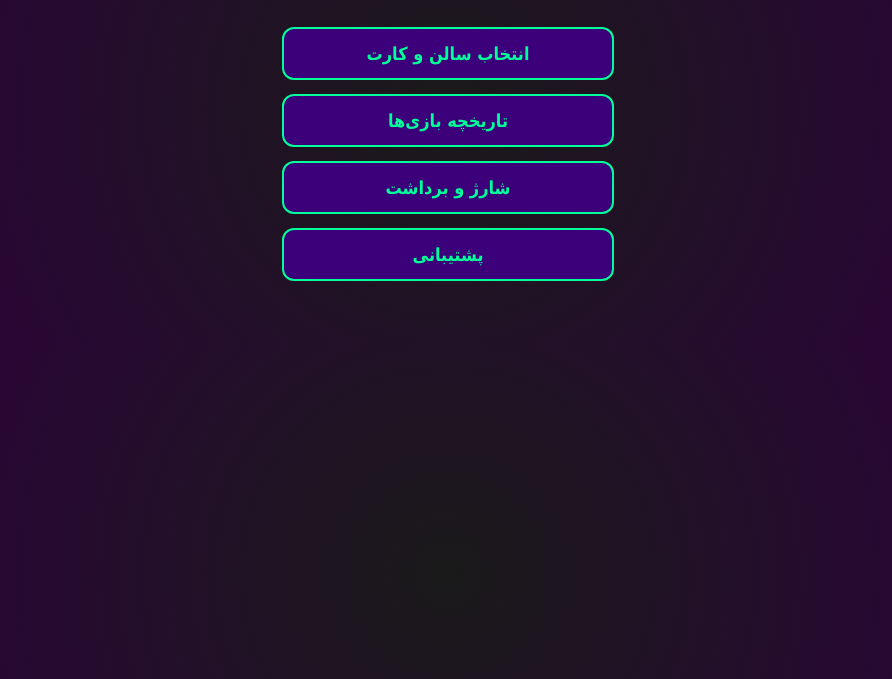
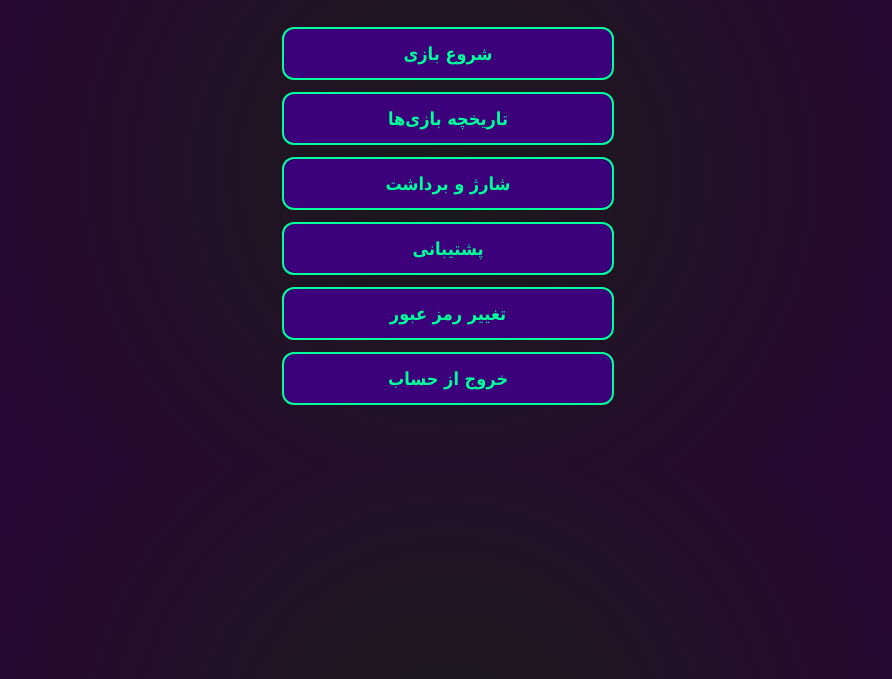
Before and after one commit to bingobaz/bingobaz, a plain HTML site: page index.html in a window 1280 px wide. Shown: the part 121-800 px from the top of the page, without its empty margins (192-1084 px from the left). Drawn offline with Linux system fonts and the light colour scheme.

Commit message:
Update and rename main-menu.html to index.html

```diff
--- a/main-menu.html
+++ b/index.html
@@ -12,6 +12,7 @@
       text-align: center;
       padding: 40px 20px;
     }
+
     .logo {
       display: flex;
       justify-content: center;
@@ -19,6 +20,7 @@
       gap: 10px;
       margin-bottom: 30px;
     }
+
     .circle-logo {
       background: radial-gradient(circle, #00ff99, #009966);
       width: 70px;
@@ -30,11 +32,13 @@
       font-weight: bold;
       color: black;
     }
+
     .baz-text {
       font-size: 36px;
       font-weight: bold;
       color: #00ff99;
     }
+
     .menu-button {
       display: block;
       background-color: #3c007a;
@@ -44,7 +48,7 @@
       font-size: 18px;
       font-weight: bold;
       padding: 14px;
-      margin: 14px auto;
+      margin: 12px auto;
       width: 80%;
       max-width: 300px;
       text-decoration: none;
@@ -52,14 +56,25 @@
   </style>
 </head>
 <body>
+
   <div class="logo">
     <div class="circle-logo">BINGO</div>
     <div class="baz-text">BAZ</div>
   </div>
 
-  <a class="menu-button" href="select-salon.html">انتخاب سالن و کارت</a>
+  <a class="menu-button" href="choose-room.html">شروع بازی</a>
   <a class="menu-button" href="history.html">تاریخچه بازی‌ها</a>
   <a class="menu-button" href="wallet.html">شارژ و برداشت</a>
   <a class="menu-button" href="support.html">پشتیبانی</a>
+  <a class="menu-button" href="change-password.html">تغییر رمز عبور</a>
+  <a class="menu-button" href="#" onclick="logout()">خروج از حساب</a>
+
+  <script>
+    function logout() {
+      localStorage.removeItem('bingobaz_loggedin');
+      window.location.href = 'login.html';
+    }
+  </script>
+
 </body>
 </html>
```
